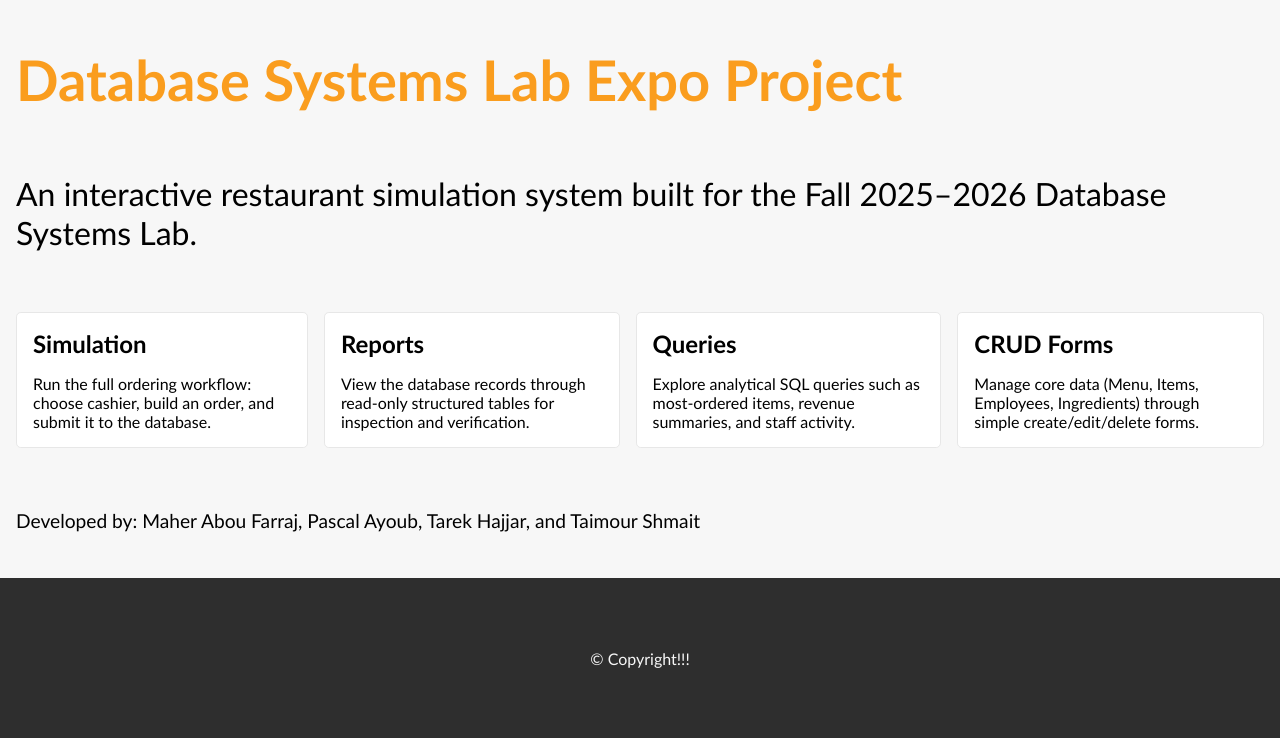
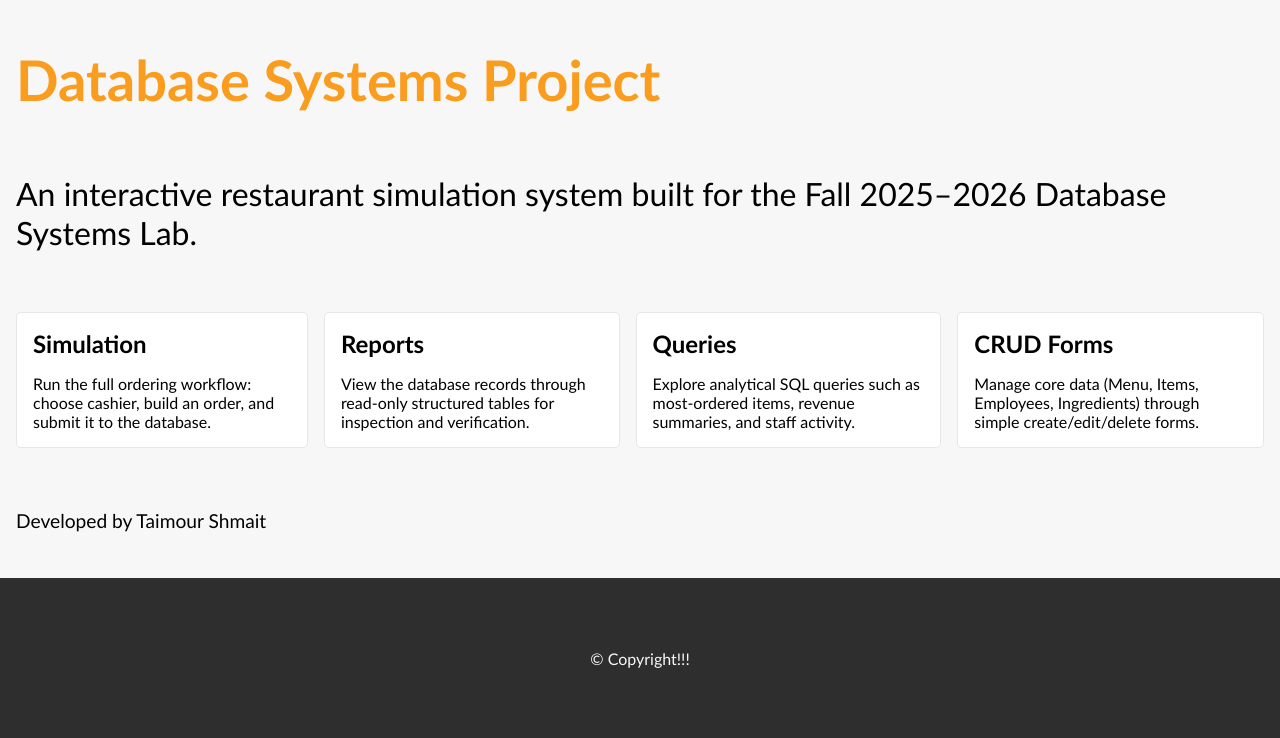
Before and after one commit to TaimourShmait/restaurant-db-simulation-website-php, a PHP site: page /index.php in a window 1280 px wide. Shown: the part 62-800 px from the top of the page. Run offline with PHP 8.4, Linux system fonts and the light colour scheme.

Commit message:
Alter p tags

```diff
--- a/index.php
+++ b/index.php
@@ -4,7 +4,7 @@ require "includes/header.php";
 ?>
 
 <main id="index-main">
-    <h1>Database Systems Lab Expo Project</h1>
+    <h1>Database Systems Project</h1>
     <p>An interactive restaurant simulation system built for the Fall 2025–2026 Database Systems Lab.</p>
 
     <div id="index-cards">
@@ -30,7 +30,7 @@ require "includes/header.php";
         </div>
     </div>
 
-    <p class="team">Developed by: Maher Abou Farraj, Pascal Ayoub, Tarek Hajjar, and Taimour Shmait</p>
+    <p class="team">Developed by Taimour Shmait</p>
 
 </main>
 
```
